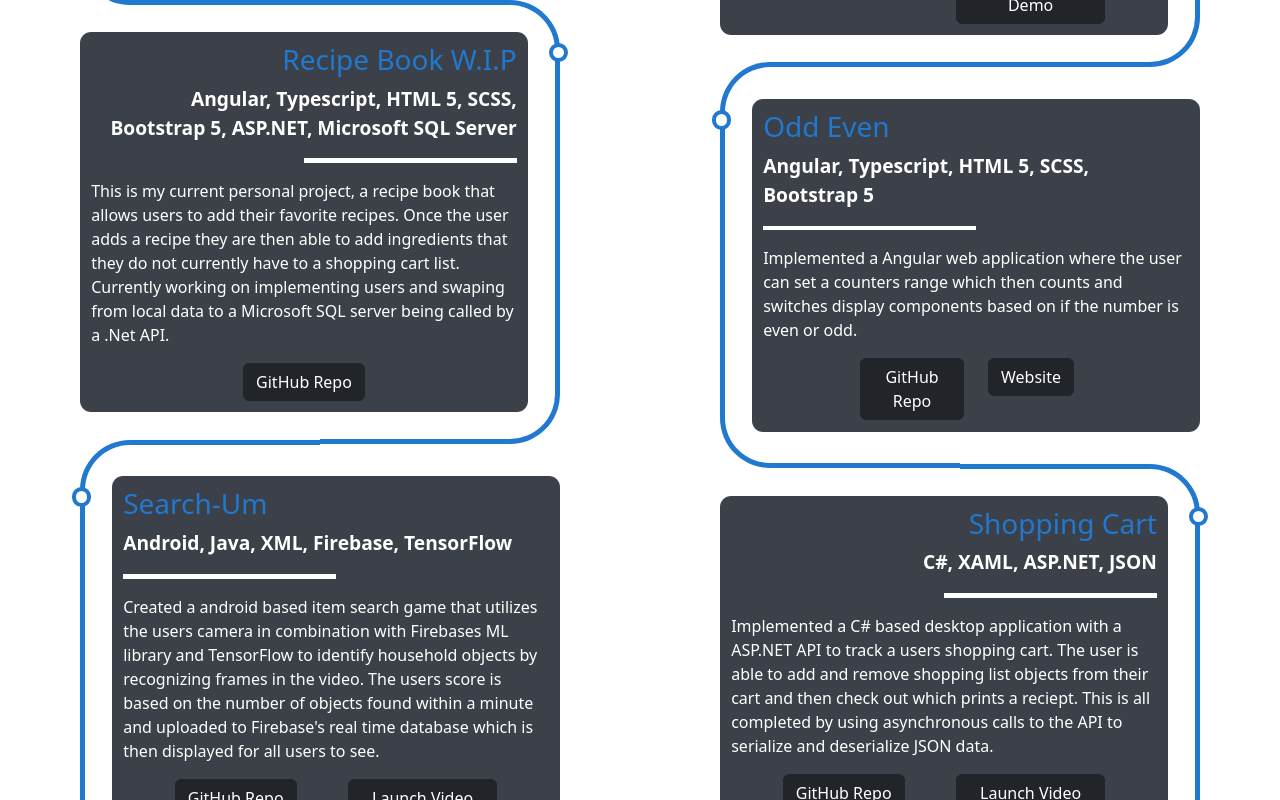
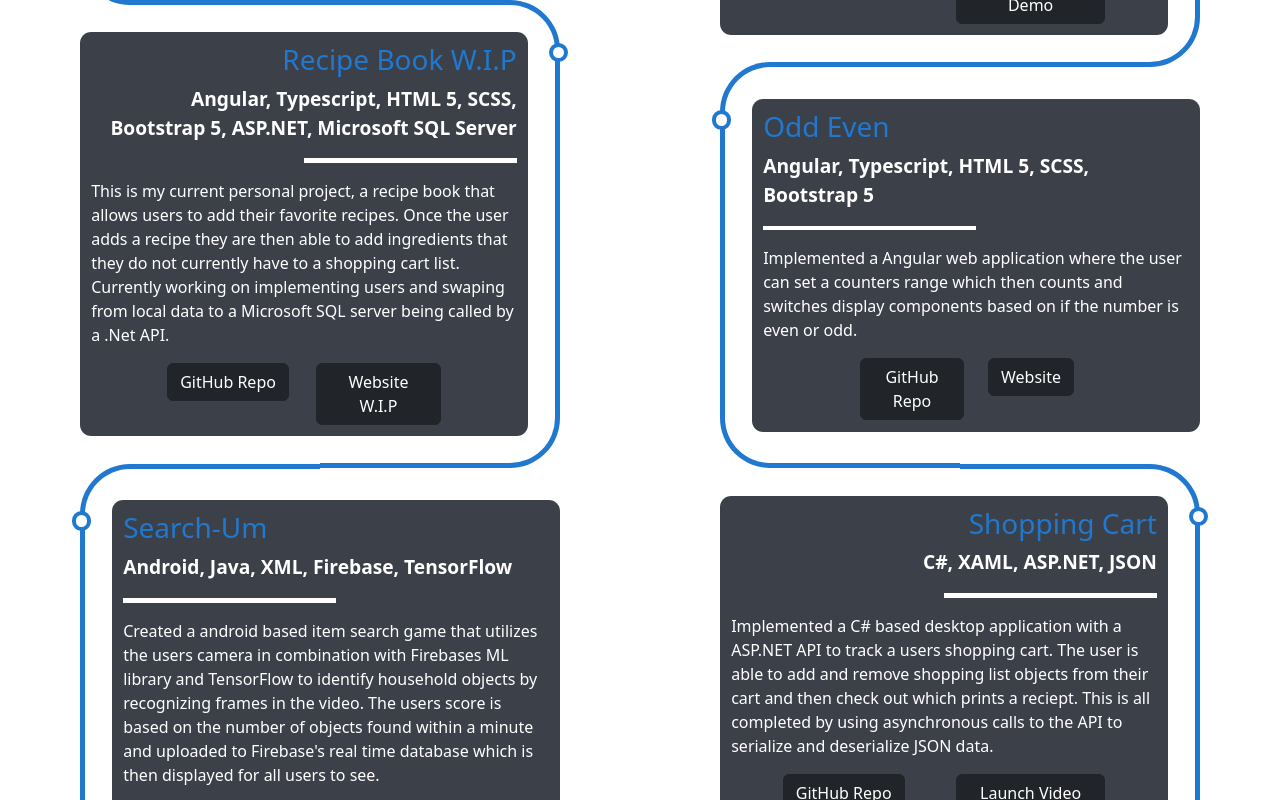
Before and after one commit to Low-Signal/my-portfolio, an Angular app: page / in a window 1280 px wide. Shown: the part 3403-4203 px from the top of the page. Built offline with nearby package versions, Linux system fonts and the light colour scheme.

Commit message:
Removed console logs for scroll position

```diff
--- a/src/app/projects/projects.component.html
+++ b/src/app/projects/projects.component.html
@@ -36,6 +36,9 @@
                             <div class="row">
                                 <div class="col">
                                     <a class="btn btn-md btn-dark" target="_blank" href="https://github.com/Low-Signal/recipe-app">GitHub Repo</a>
+                                </div>
+                                <div class="col">
+                                    <a class="btn btn-md btn-dark" target="_blank" href="daimeuns-recipe-book.netlify.app">Website W.I.P</a>
                                 </div>
                             </div>
                         </div>
```
